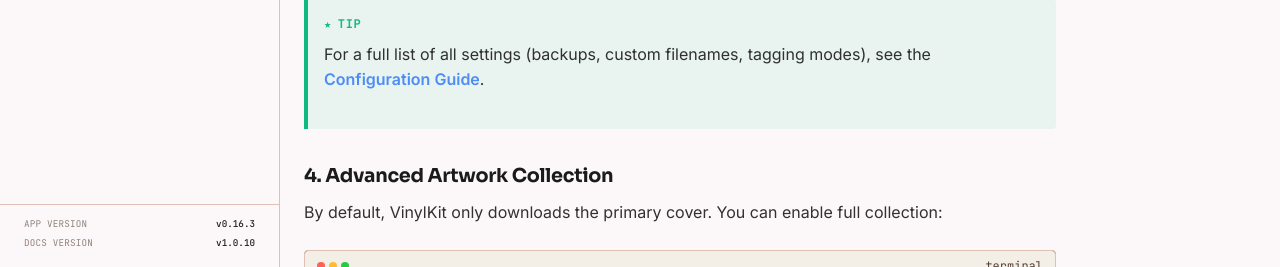
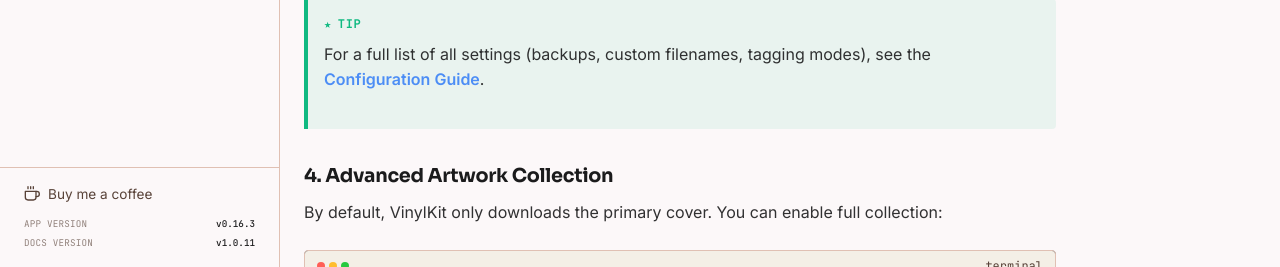
Before and after one commit to alaninspace/vinyl-kit, a FastAPI app: page /docs/quickstart in a window 1280 px wide. Shown: the part 2333-2600 px from the top of the page. Run offline with FastAPI, Linux system fonts and the light colour scheme; parts of the project's set-up code (start-up, migrations or seed data) failed here and were passed over; some libraries are stand-ins or nearby versions.

Commit message:
docs: add Buy Me a Coffee link to README and docs sidebar (docs-v1.0.11)
Co-Authored-By: Claude Opus 5.5 <noreply@anthropic.com>

```diff
--- a/pyproject.toml
+++ b/pyproject.toml
@@ -22,7 +22,7 @@ dependencies = [
 ]
 
 [tool.vinylkit.docs]
-version = "1.0.10"
+version = "1.0.11"
 
 [project.scripts]
 vinylkit = "vinylkit.cli:main"
--- a/src/docs_web/main.py
+++ b/src/docs_web/main.py
@@ -53,7 +53,7 @@ def custom_telemetry(info: Info) -> None:
 def get_versions() -> tuple[str, str]:
     """Read the CLI and docs website versions from pyproject.toml."""
     cli_ver = "0.16.3"
-    docs_ver = "1.0.10"
+    docs_ver = "1.0.11"
     candidates = [
         Path(__file__).parent.parent.parent / "pyproject.toml",
         Path.cwd() / "pyproject.toml",
--- a/src/docs_web/static/css/style.css
+++ b/src/docs_web/static/css/style.css
@@ -911,6 +911,22 @@ tr:hover td {
     background-color: var(--bg-color);
 }
 
+.coffee-link {
+    display: flex;
+    align-items: center;
+    gap: 8px;
+    padding: 4px 0 8px;
+    font-family: var(--font-body);
+    font-size: 0.85rem;
+    color: var(--text-muted);
+    text-decoration: none;
+    transition: color 0.2s;
+}
+
+.coffee-link:hover {
+    color: var(--primary-color);
+}
+
 .version-row {
     display: flex;
     justify-content: space-between;
--- a/src/docs_web/templates/base.html
+++ b/src/docs_web/templates/base.html
@@ -106,6 +106,16 @@
 
             <!-- Sidebar Footer: Versioning Info -->
             <div class="sidebar-footer">
+                <a href="https://buymeacoffee.com/vinylkit" class="coffee-link" target="_blank" rel="noopener noreferrer">
+                    <svg viewBox="0 0 24 24" width="16" height="16" fill="none" stroke="currentColor" stroke-width="2" stroke-linecap="round" stroke-linejoin="round" aria-hidden="true">
+                        <path d="M18 8h1a4 4 0 0 1 0 8h-1"></path>
+                        <path d="M2 8h16v9a4 4 0 0 1-4 4H6a4 4 0 0 1-4-4V8z"></path>
+                        <line x1="6" y1="1" x2="6" y2="4"></line>
+                        <line x1="10" y1="1" x2="10" y2="4"></line>
+                        <line x1="14" y1="1" x2="14" y2="4"></line>
+                    </svg>
+                    Buy me a coffee
+                </a>
                 <div class="version-row">
                     <span class="version-label">App Version</span>
                     <span class="version-val">v{{ cli_version }}</span>
```
Also changed, not shown: README.md.
